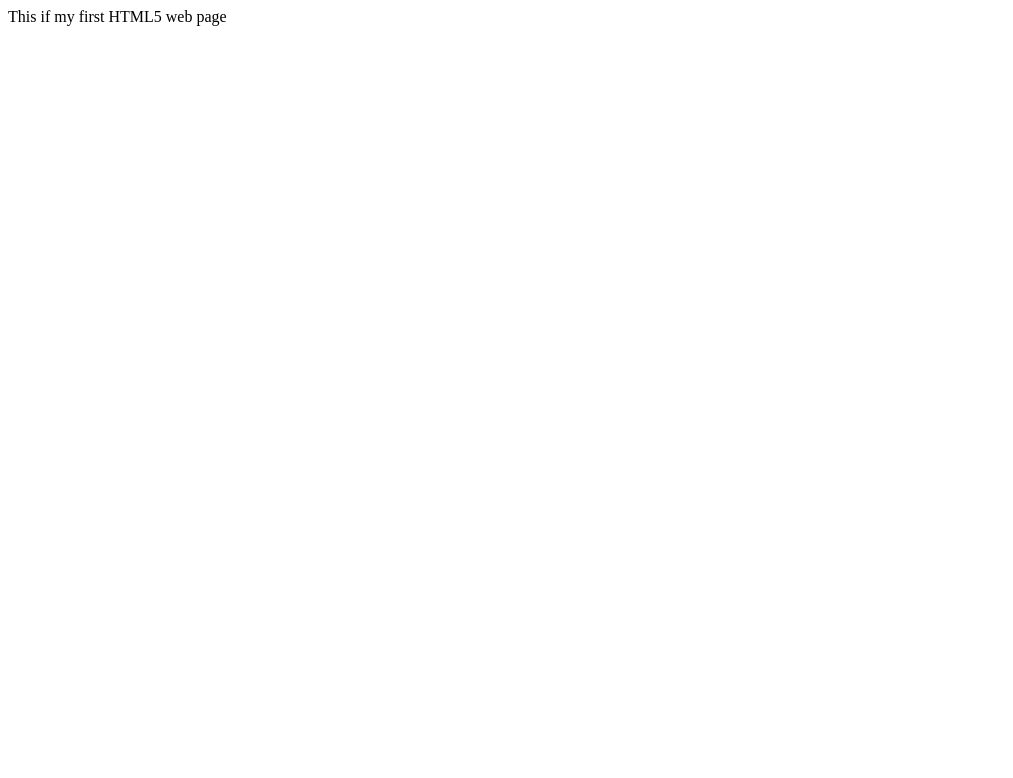
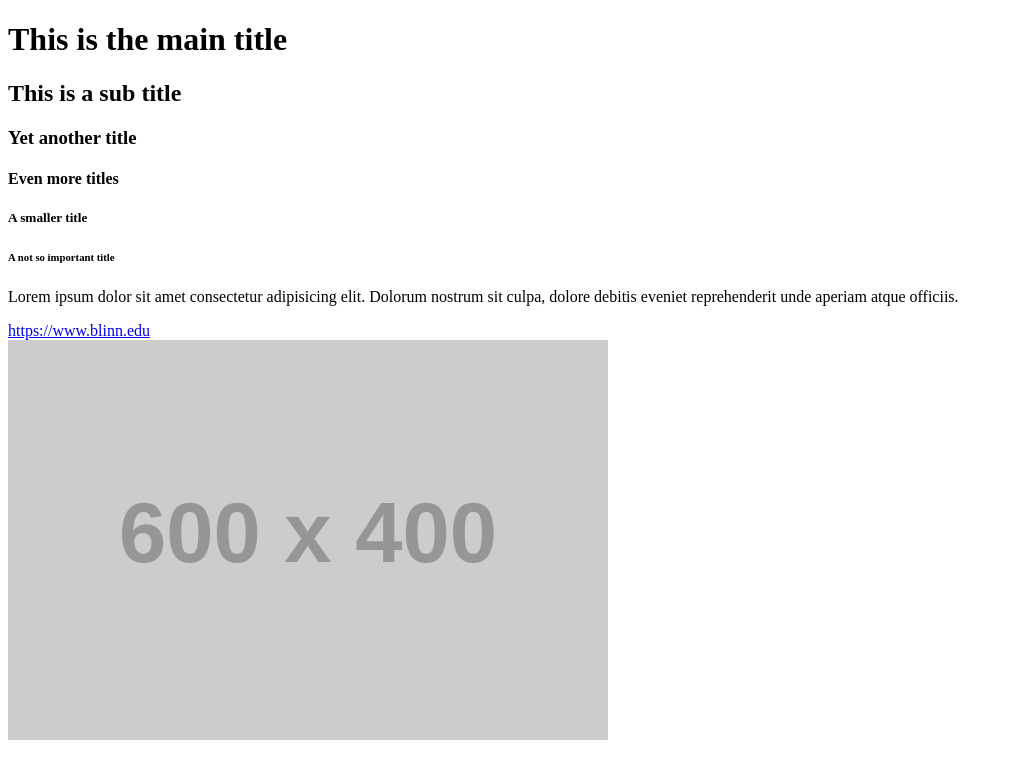
Before and after one commit to Jonathanreyes56/Fall-2024, a plain HTML site: page index.html in a window 1280 px wide. Shown: the whole page, without its empty margins (0-1013 px from the left). Drawn offline with Linux system fonts and the light colour scheme; placeholder pictures from the web are drawn by us.

Commit message:
added some html

```diff
--- a/index.html
+++ b/index.html
@@ -1,11 +1,28 @@
 <!DOCTYPE html>
 <html lang="en">
 <head>
-    <meta charset="UTF-8">
-    <meta name="viewport" content="width=device-width, initial-scale=1.0">
-    <title>Jonatha's Anime Discussion</title>
+  <meta charset="UTF-8">
+  <meta http-equiv="X-UA-Compatible" content="IE=edge">
+  <meta name="viewport" content="width=device-width, initial-scale=1.0">
+  <title>My Codepen Website</title>
 </head>
 <body>
-    This if my first HTML5 web page
+
+  <h1>This is the main title</h1>
+  <h2>This is a sub title</h2>
+  <h3>Yet another title</h3>
+  <h4>Even more titles</h4>
+  <h5>A smaller title</h5>
+  <h6>A not so important title</h6>
+
+  <p>Lorem ipsum dolor sit amet consectetur adipisicing elit. Dolorum nostrum sit culpa, dolore debitis eveniet reprehenderit unde aperiam atque officiis.</p>
+
+  <a href="https://www.blinn.edu" target="_blank">https://www.blinn.edu</a>
+  <br />
+
+  <a href="https://www.blinn.edu" target="_blank">
+  <img src="https://dummyimage.com/600x400/9c249c/fff.jpg&text=My+practice+Graphic" />
+  </a>
+
 </body>
 </html>
```
